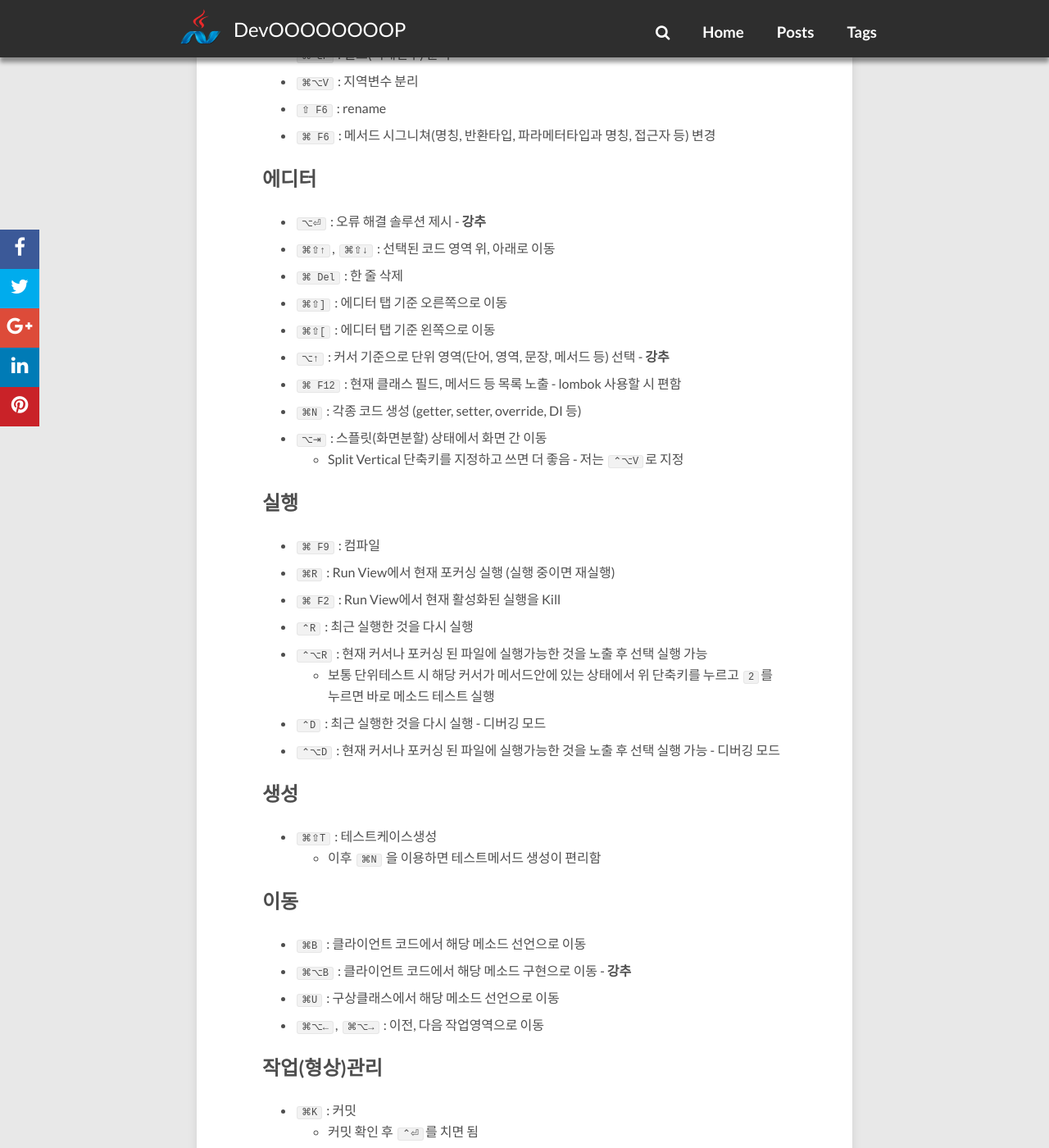
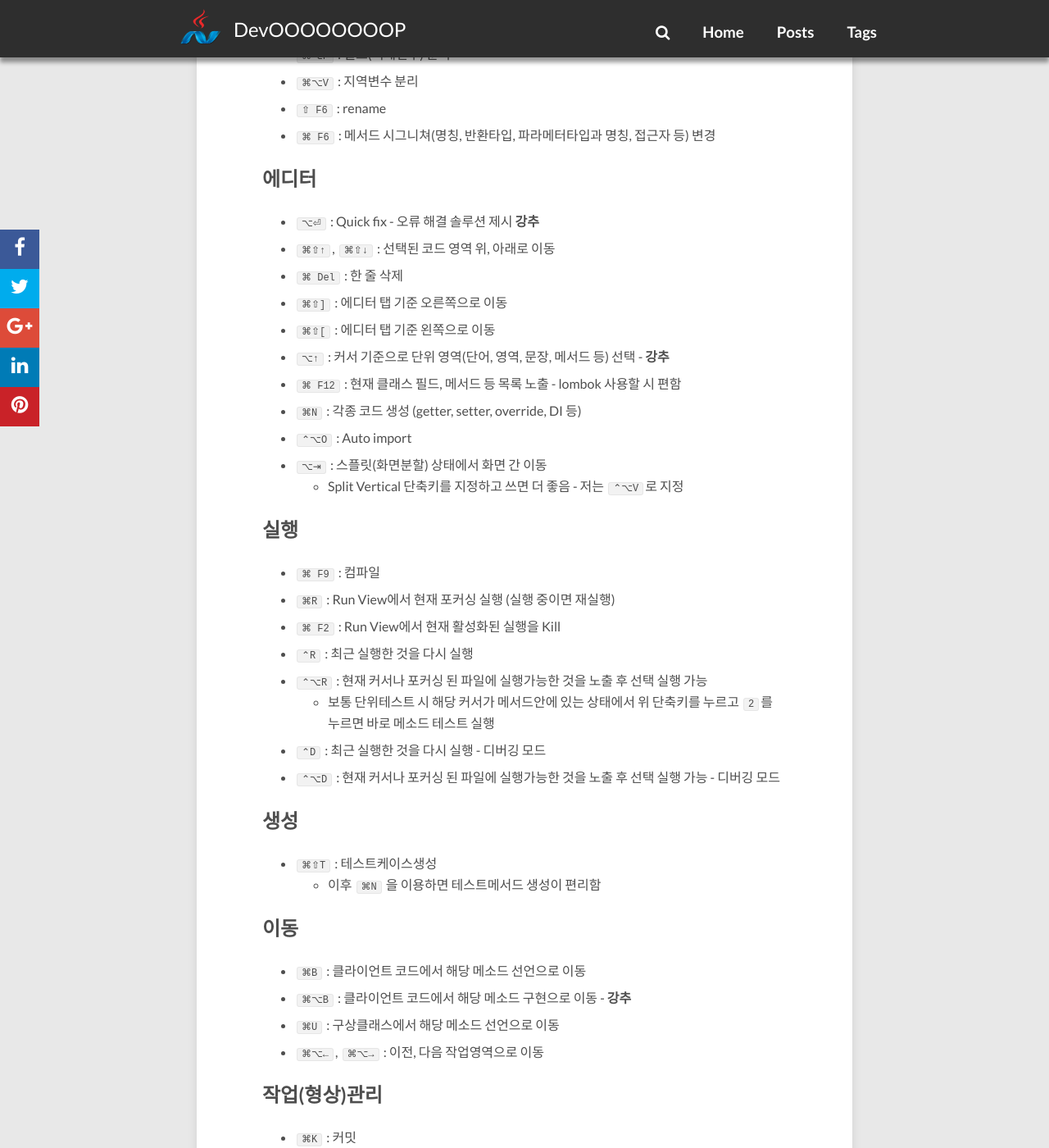
Before and after one commit to redutan/redutan.github.io, a Jekyll site: the page built from _posts/2016/2016-03-23-intellij-favorite-keymap-osx.markdown, in a window 1280 px wide and 1400 px high, scrolled down 1447 px. Shown: the whole window at 82% size. Built offline with Jekyll 4.4.1, drawn with Linux system fonts in a browser that asks for light colours; nearby versions of some CDN libraries; comment, search, counter and statistics services are not loaded; some of the changed text lies outside the part shown.

Commit message:
포스팅 수정

```diff
--- a/_posts/2016/2016-03-23-intellij-favorite-keymap-osx.markdown
+++ b/_posts/2016/2016-03-23-intellij-favorite-keymap-osx.markdown
@@ -48,7 +48,7 @@ tag:
 
 ## 에디터
 
-- `⌥⏎` : 오류 해결 솔루션 제시 - **강추**
+- `⌥⏎` : Quick fix - 오류 해결 솔루션 제시 **강추**
 - `⌘⇧↑`, `⌘⇧↓` : 선택된 코드 영역 위, 아래로 이동
 - `⌘ Del` : 한 줄 삭제
 - `⌘⇧]` : 에디터 탭 기준 오른쪽으로 이동
@@ -56,6 +56,7 @@ tag:
 - `⌥↑` : 커서 기준으로 단위 영역(단어, 영역, 문장, 메서드 등) 선택 - **강추**
 - `⌘ F12` : 현재 클래스 필드, 메서드 등 목록 노출 - lombok 사용할 시 편함
 - `⌘N` : 각종 코드 생성 (getter, setter, override, DI 등)
+- `⌃⌥O` : Auto import
 - `⌥⇥` : 스플릿(화면분할) 상태에서 화면 간 이동
     - Split Vertical 단축키를 지정하고 쓰면 더 좋음 - 저는 `⌃⌥V`로 지정
 
```
Also changed, not shown: other parts of _posts/2016/2016-03-23-intellij-favorite-keymap-osx.markdown (+2 -0 lines).
